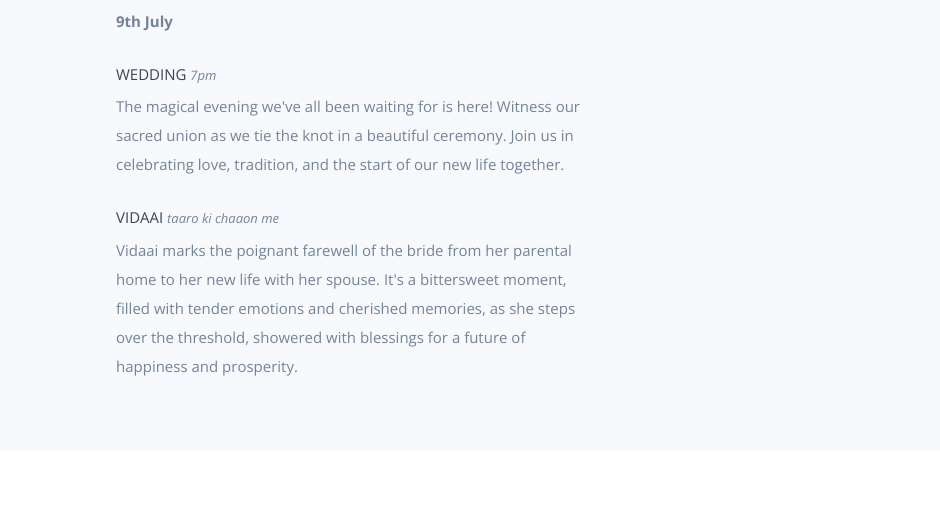
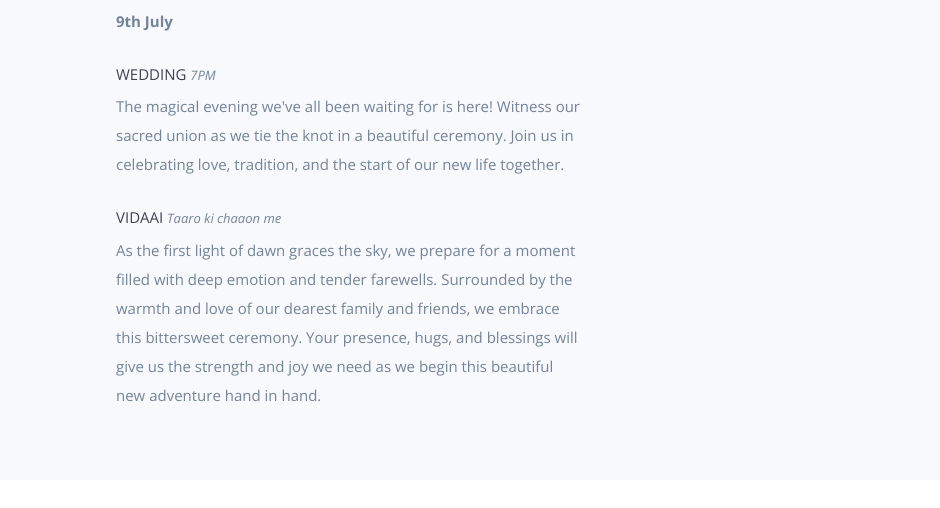
Before and after one commit to kumardeepakr3/wedding-only-website, a website: page index.html in a window 1280 px wide. Shown: the part 1922-2430 px from the top of the page, without its empty margins (39-979 px from the left). Drawn offline with nearby package versions, Linux system fonts and the light colour scheme.

Commit message:
Some changes to Vidaai

```diff
--- a/index.html
+++ b/index.html
@@ -159,7 +159,7 @@
                 </div>
                 <div class="wp6">
                     <h5>Vidaai <span class="time">Taaro ki chaaon me</span></h5>
-                    <p>Vidaai marks the poignant farewell of the bride from her parental home to her new life with her spouse. It's a bittersweet moment, filled with tender emotions and cherished memories, as she steps over the threshold, showered with blessings for a future of happiness and prosperity.</p>
+                    <p>As the first light of dawn graces the sky, we prepare for a moment filled with deep emotion and tender farewells. Surrounded by the warmth and love of our dearest family and friends, we embrace this bittersweet ceremony. Your presence, hugs, and blessings will give us the strength and joy we need as we begin this beautiful new adventure hand in hand.</p>
                 </div>
             </div>
         </div>
--- a/sass/styles.scss
+++ b/sass/styles.scss
@@ -563,7 +563,7 @@ Features-stack
   .time {
     font-size: 13px;
     font-style: italic;
-    text-transform: lowercase;
+    text-transform: none;
     color: $txt-primary;
   }
 }
```
Also changed, not shown: css/styles.min.css.
